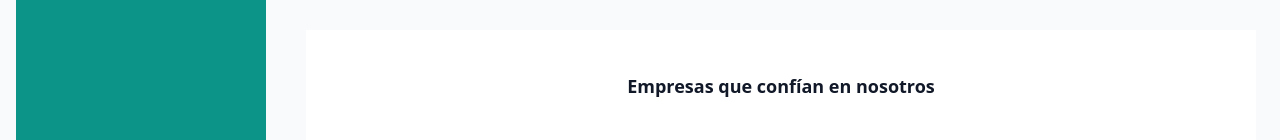
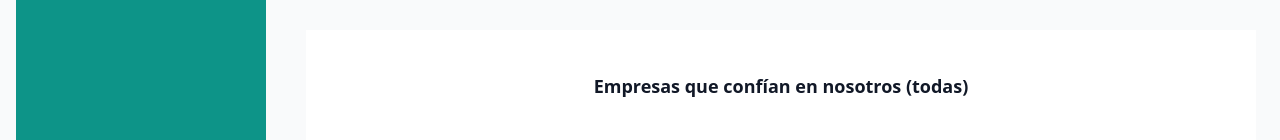
Before and after one commit to DarkoRodriguez/innovatech-front-despacho, a React (Vite) app: page / in a window 1280 px wide. Shown: the part 296-436 px from the top of the page. Built offline with nearby package versions, Linux system fonts and the light colour scheme; grey boxes are pictures that could not be loaded.

Commit message:
pull test

```diff
--- a/src/componentes/Layouts/Reviews.jsx
+++ b/src/componentes/Layouts/Reviews.jsx
@@ -3,7 +3,7 @@ function Reviews() {
     <div className="bg-white  sm:py-10">
       <div className="mx-auto text-center ">
         <h2 className="text-center text-lg font-semibold leading-8 text-gray-900">
-          Empresas que confían en nosotros
+          Empresas que confían en nosotros (todas)
         </h2>
         <div className="mx-auto mt-10 grid max-w-lg grid-cols-4 items-center gap-x-8 gap-y-10 sm:max-w-xl sm:grid-cols-6 sm:gap-x-10 lg:mx-0 lg:max-w-none lg:grid-cols-3">
           <img
```
